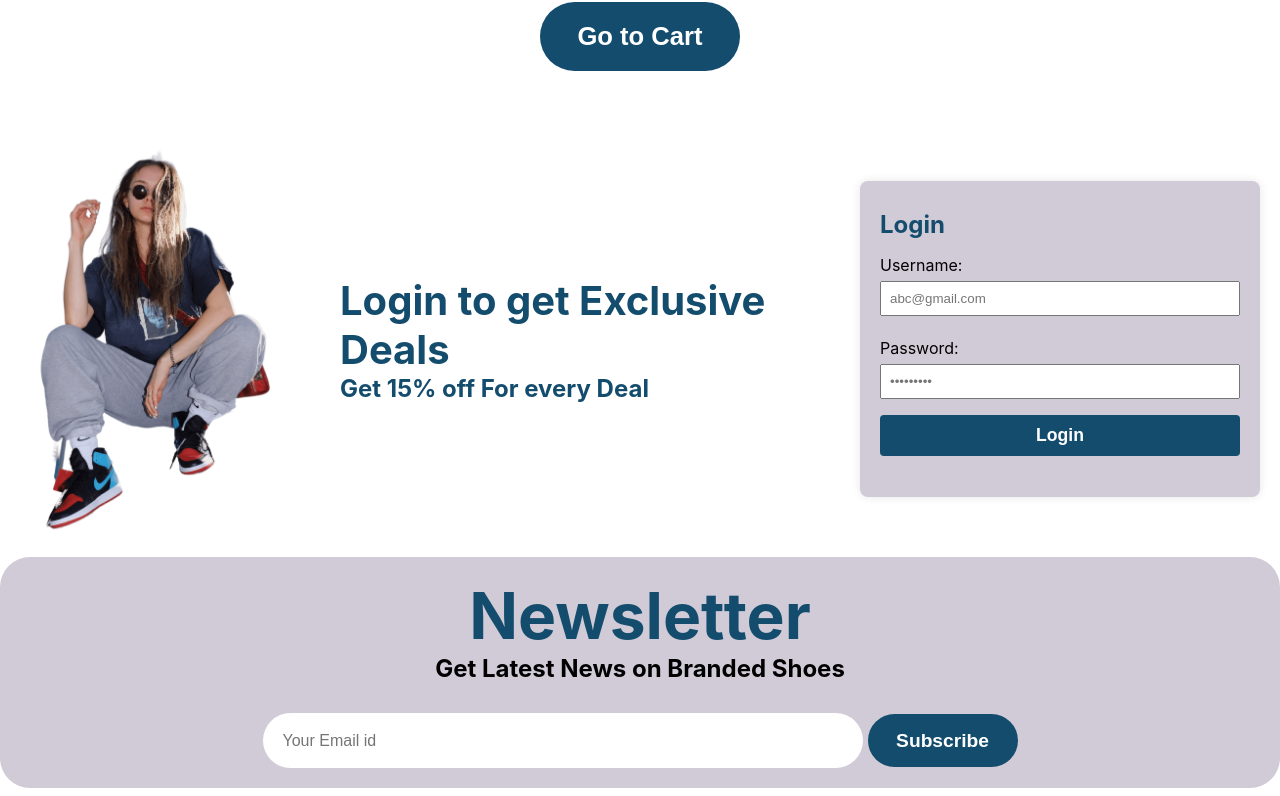
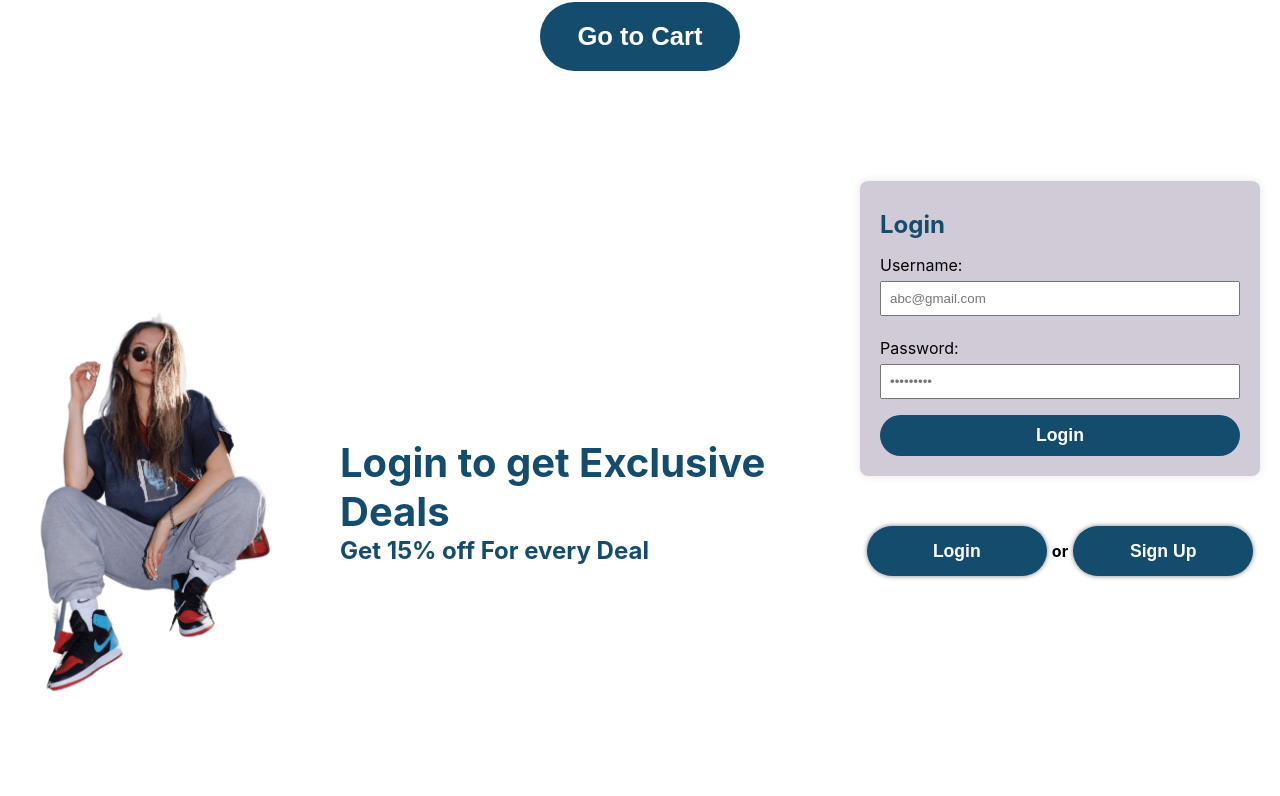
Before and after one commit to VeluruSumanvsn/ReactBatch10, a React (Create React App) app: page /header in a window 1280 px wide. Shown: the part 1779-2575 px from the top of the page. Built offline with nearby package versions, Linux system fonts and the light colour scheme; grey boxes are pictures that could not be loaded.

Commit message:
Loginform changed

```diff
--- a/src/Components/Header/Header.js
+++ b/src/Components/Header/Header.js
@@ -1,5 +1,4 @@
 import React from 'react';
-import { BrowserRouter, Routes, Route } from 'react-router-dom';
 import "./Header.css"
 import Banner from './Banner/Banner';
 import Loginbanner from './Loginbanner/Loginbanner';
@@ -8,6 +7,9 @@ import Newsletter from './Newsletter/Newsletter';
 import Navbar_header from './Navbar_header/Navbar_header';
 import Shop from './Shop/Shop';
 import Logo from "./Logo/Logo";
+
+
+
 const Header = () => {
 return (
     <>
--- a/src/Components/Header/Homepage/Homepage.js
+++ b/src/Components/Header/Homepage/Homepage.js
@@ -7,7 +7,7 @@ const Homepage = () => {
 return (
   <>
     <div className='page-content'>
-      <img src={home_page} alt='homepage image'/>
+      <img src={home_page} alt='Please Select a Component To Get Output'/>
     </div>
   </>
 )
--- a/src/Components/Header/Loginform/Loginform.css
+++ b/src/Components/Header/Login/Login.css
@@ -33,6 +33,7 @@
   width: 100%;
   font-size: 1.1rem;
   font-weight: bold;
+  border-radius: 50px;
 }
 .login-container button:hover {
   background-color: rgb(19, 76, 109);
--- /dev/null
+++ b/src/Components/Header/Login/Login.js
@@ -0,0 +1,23 @@
+import React from "react";
+import "./Login.css";
+
+function Login() {
+  return (
+    <>
+      <div class="login-container">
+        <h2>Login</h2>
+        <form>
+          <label for="username">Username:</label>
+          <input type="text" id="username" placeholder="abc@gmail.com" name="username" required />
+
+          <label for="password">Password:</label>
+          <input type="password" id="password" placeholder="&#8226;&#8226;&#8226;&#8226;&#8226;&#8226;&#8226;&#8226;&#8226;" name="password" required />
+
+          <button type="submit">Login</button>
+        </form>
+      </div>
+    </>
+  );
+}
+
+export default Login;
--- /dev/null
+++ b/src/Components/Header/LoginSignup/LoginSignup.css
@@ -0,0 +1,34 @@
+.login-buttons button {
+  padding: 10px;
+  color: white;
+  background-color: #134c6d;
+  border: none;
+  border-radius: 30px;
+  cursor: pointer;
+  font-size: 1.1rem;
+  font-weight: bold;
+  box-shadow: 0 0 5px rgba(0, 0, 0, 0.5);
+
+  width: 180px;
+  height: 50px;
+}
+.login-buttons p {
+  font-weight: bold;
+  margin-right: 5px;
+  margin-left: 5px;
+}
+
+.login-buttons button:active {
+  box-shadow: none;
+}
+.login-buttons {
+  display: flex;
+  justify-content: center;
+  align-items: center;
+}
+
+div hr {
+  width: 60%;
+  height: 3px;
+  margin-bottom: 10px;
+}
--- /dev/null
+++ b/src/Components/Header/LoginSignup/LoginSignup.js
@@ -0,0 +1,23 @@
+import React, { useState } from "react";
+import Login from "../Login/Login";
+import Signup from "../Signup/Signup";
+import "./LoginSignup.css"
+
+const LoginSignup = () => {
+  const [showLogin, setShowLogin] = useState(true);
+
+  return (
+    <>
+      <div>
+      {showLogin ? <Login /> : <Signup />}
+         <div className="login-buttons">
+            <button onClick={() => setShowLogin(true)}>Login</button>
+            <p>or</p>
+            <button onClick={() => setShowLogin(false)}>Sign Up</button>
+          </div>
+      </div>
+    </>
+  );
+};
+
+export default LoginSignup;
--- a/src/Components/Header/Loginbanner/Loginbanner.css
+++ b/src/Components/Header/Loginbanner/Loginbanner.css
@@ -1,5 +1,6 @@
 .login-banner{
     display: grid;
     grid-template-columns: 2fr 1fr;
-    padding:   10px;
+    padding: 10px;
+    height: 95vh;
 }
--- a/src/Components/Header/Loginbanner/Loginbanner.js
+++ b/src/Components/Header/Loginbanner/Loginbanner.js
@@ -1,14 +1,16 @@
 import React from "react";
 import "./Loginbanner.css";
 import Herobanner from "../Herobanner/Herobanner"
-import Loginform from "../Loginform/Loginform";
+import LoginSignup from "../LoginSignup/LoginSignup";
+
+
 
 const Loginbanner = () => {
   return (
     <>
     <div className="login-banner" id="loginbanner">
       <Herobanner />
-      <Loginform />
+      <LoginSignup />
     </div>
 
 
--- a/src/Components/Header/Loginform/Loginform.js
+++ b/src/Components/Header/Signup/Signup.js
@@ -1,11 +1,11 @@
 import React from "react";
-import "./Loginform.css";
+import "../Login/Login.css";
 
-function Loginform() {
+function Signup() {
   return (
     <>
       <div class="login-container">
-        <h2>Login</h2>
+        <h2>Sign Up</h2>
         <form>
           <label for="username">Username:</label>
           <input type="text" id="username" placeholder="abc@gmail.com" name="username" required />
@@ -13,11 +13,14 @@ function Loginform() {
           <label for="password">Password:</label>
           <input type="password" id="password" placeholder="&#8226;&#8226;&#8226;&#8226;&#8226;&#8226;&#8226;&#8226;&#8226;" name="password" required />
 
-          <button type="submit">Login</button>
+          <label for="password">Re-Enter Password:</label>
+          <input type="password" id="password" placeholder="&#8226;&#8226;&#8226;&#8226;&#8226;&#8226;&#8226;&#8226;&#8226;" name="password" required />
+
+          <button type="submit">Sign Up</button>
         </form>
       </div>
     </>
   );
 }
 
-export default Loginform;
+export default Signup;
```
Also changed, not shown: src/Components/Header/Header.css (line endings or trailing spaces).
